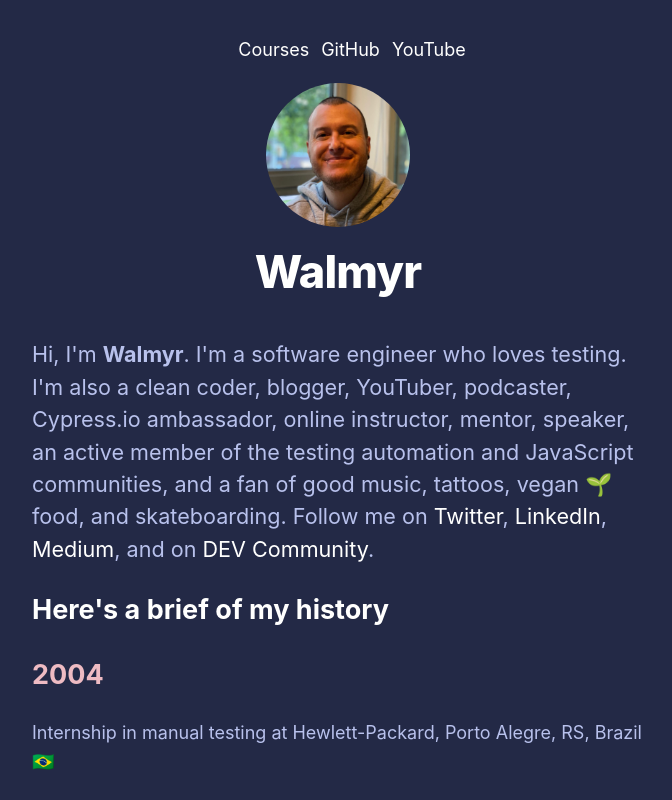
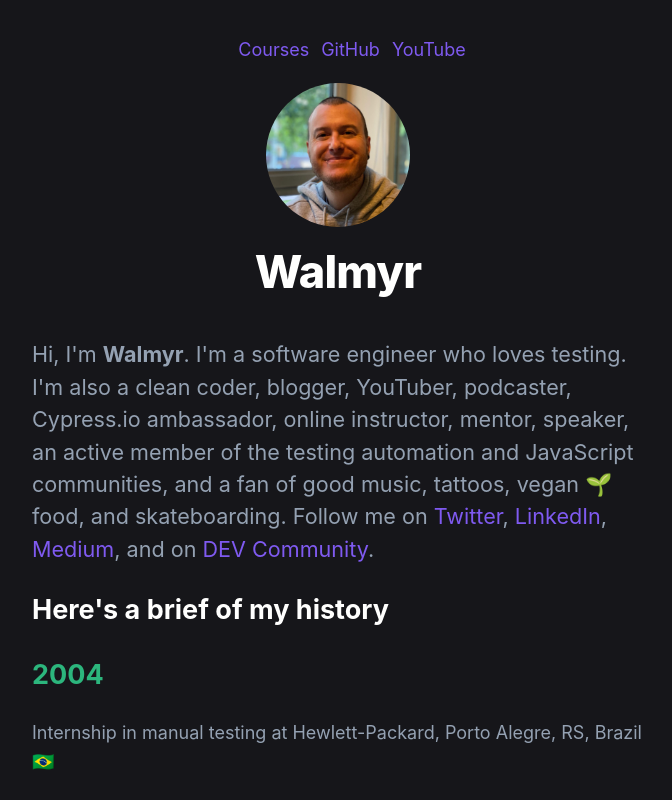
Before and after one commit to wlsf82/walmyr-nextjs, a Next.js app: page / in a window 1280 px wide. Shown: the top 800 px of the page, without its empty margins (302-974 px from the left). Built offline with nearby package versions, Linux system fonts and the light colour scheme.

Commit message:
Change style back to previous one

```diff
--- a/styles/global.css
+++ b/styles/global.css
@@ -10,7 +10,7 @@ body {
 
 * {
   box-sizing: border-box;
-  background-color: #232946;
+  background-color: #16161a;
 }
 
 h1 {
@@ -18,7 +18,7 @@ h1 {
 }
 
 a {
-  color: #fffffe;
+  color: #7f5af0;
   text-decoration: none;
 }
 
@@ -32,5 +32,5 @@ img {
 }
 
 p {
-  color: #b8c1ec;
+  color: #94a1b2;
 }
--- a/styles/utils.module.css
+++ b/styles/utils.module.css
@@ -29,7 +29,7 @@
 }
 
 .listItemHeading2 {
-  color: #eebbc3;
+  color: #2cb67d;
 }
 
 .heading2 {
```
